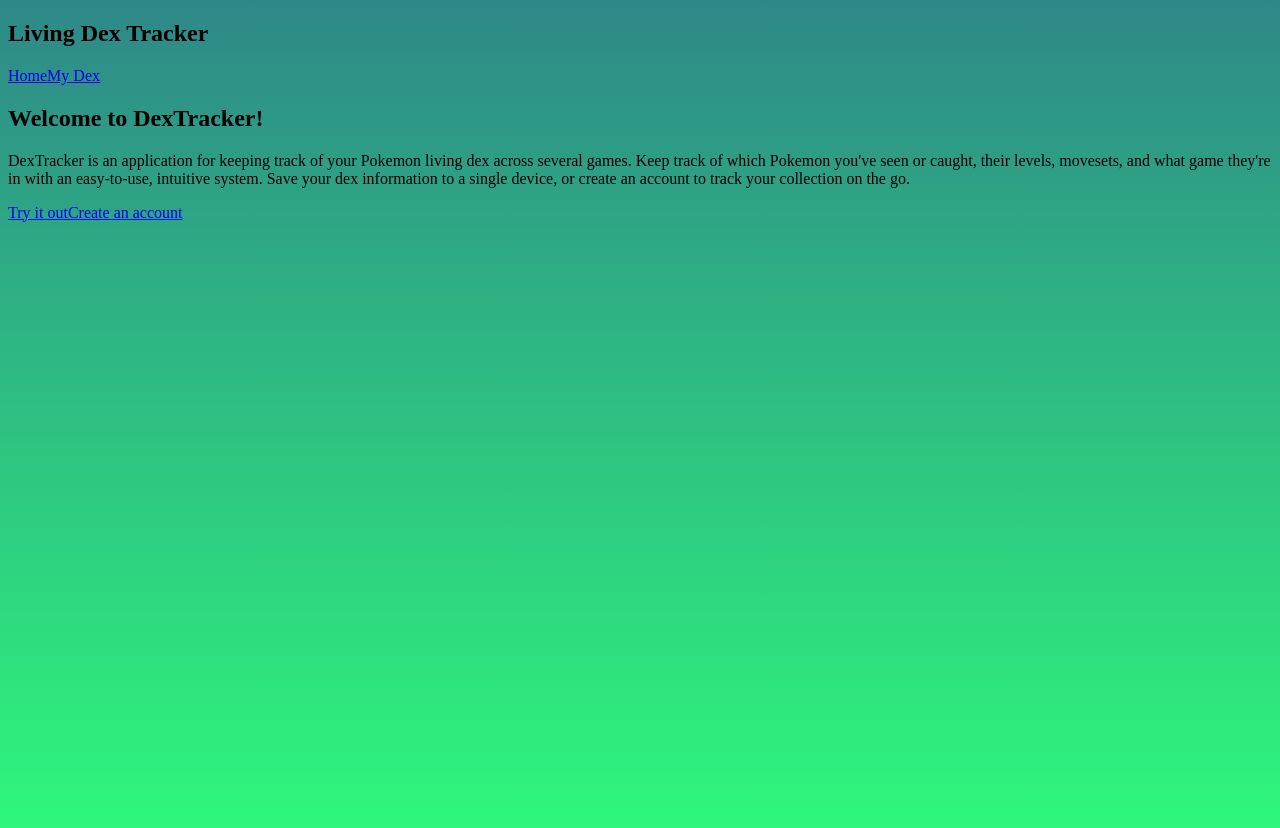
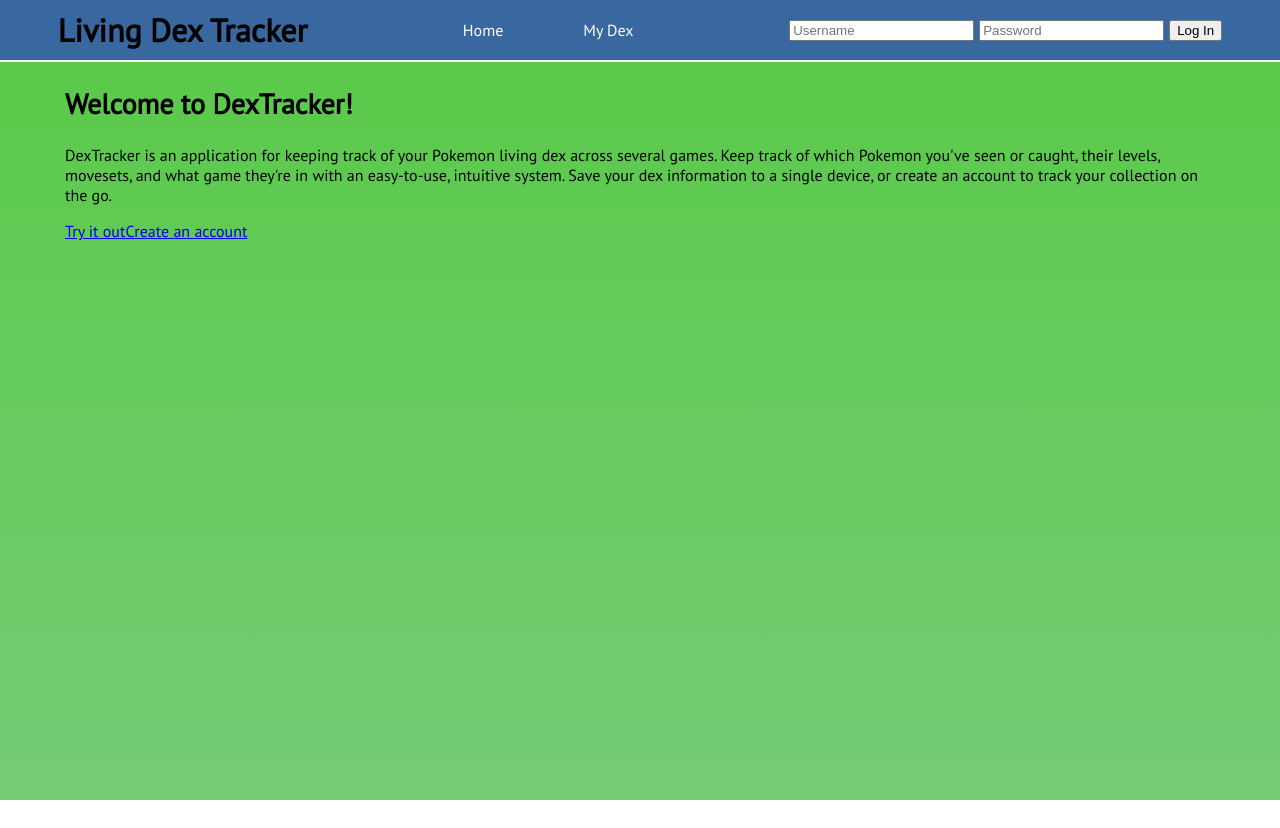
Before and after one commit to searleb45/LivingDexTracker, an Angular app: page / in a window 1280 px wide. After the commit the page ends 800 px from the top, so only its background shows below. Built offline with nearby package versions, Linux system fonts and the light colour scheme.

Commit message:
Convert site header to a component, add (very) basic CSS, start converting pokemon list to a more content-rich format

```diff
--- a/src/app/app.component.html
+++ b/src/app/app.component.html
@@ -1,7 +1,5 @@
-<nav class="main-nav">
-  <h1>Living Dex Tracker</h1>
-  <a routerLink="/">Home</a>
-  <a routerLink="/pkmnList">My Dex</a>
-</nav>
+<app-site-header></app-site-header>
 
+<main class="main-content-area">
 <router-outlet></router-outlet>
+</main>
--- a/src/app/app.module.ts
+++ b/src/app/app.module.ts
@@ -6,13 +6,15 @@
 import { PkmnListComponent } from './pkmn-list/pkmn-list.component';
 import { PkmnDetailComponent } from './pkmn-detail/pkmn-detail.component';
 import { HomeComponent } from './home/home.component';
+import { SiteHeaderComponent } from './site-header/site-header.component';
 
 @NgModule({
   declarations: [
     AppComponent,
     PkmnListComponent,
     PkmnDetailComponent,
-    HomeComponent
+    HomeComponent,
+    SiteHeaderComponent
   ],
   imports: [
     BrowserModule,
--- a/src/app/pkmn-list/pkmn-list.component.html
+++ b/src/app/pkmn-list/pkmn-list.component.html
@@ -3,3 +3,14 @@
     {{pokemon.name}}
   </li>
 </ul>
+
+<div class="pokemon-list">
+  <div *ngFor="let pokemon of pkmnList" class="pokemon pokemon-{{pokemon.nationalDexNum}}">
+    <a routerLink="/pkmn/{{pokemon.nationalDexNum}}">
+      <img src="https://img.pokemondb.net/sprites/omega-ruby-alpha-sapphire/dex/normal/{{pokemon.name.toLowerCase()}}.png">
+      <p>{{pokemon.name}}</p>
+      <p>{{pokemon.type1}}</p>
+      <p *ngIf="pokemon.type2">{{pokemon.type2}}</p>
+    </a>
+  </div>
+</div>
--- /dev/null
+++ b/src/app/site-header/site-header.component.html
@@ -0,0 +1,14 @@
+<nav class="main-nav">
+  <h1>Living Dex Tracker</h1>
+
+  <nav class="subnav">
+    <a routerLink="/">Home</a>
+    <a routerLink="/pkmnList">My Dex</a>
+  </nav>
+
+  <form id="login">
+    <input type="text" placeholder="Username" aria-label="Username" />
+    <input type="password" placeholder="Password" aria-label="Password" />
+    <input type="submit" value="Log In" />
+  </form>
+</nav>
--- /dev/null
+++ b/src/app/site-header/site-header.component.scss
@@ -0,0 +1,24 @@
+@import '../../styles/colors';
+
+.main-nav {
+  display: flex;
+  align-items: center;
+  justify-content: space-around;
+  background-color: $header-bg-color;
+  border-bottom: 2px solid $header-accent-color;
+
+  a {
+    color: $header-accent-color;
+    text-decoration: none;
+    display: inline-block;
+    padding: 20px 40px;
+  }
+
+  form input {
+    margin-right: 5px;
+
+    &:last-child {
+      margin: 0;
+    }
+  }
+}
--- /dev/null
+++ b/src/app/site-header/site-header.component.ts
@@ -0,0 +1,15 @@
+import { Component, OnInit } from '@angular/core';
+
+@Component({
+  selector: 'app-site-header',
+  templateUrl: './site-header.component.html',
+  styleUrls: ['./site-header.component.scss']
+})
+export class SiteHeaderComponent implements OnInit {
+
+  constructor() { }
+
+  ngOnInit() {
+  }
+
+}
--- a/src/index.html
+++ b/src/index.html
@@ -7,6 +7,7 @@
 
   <meta name="viewport" content="width=device-width, initial-scale=1">
   <link rel="icon" type="image/x-icon" href="favicon.ico">
+  <link href="https://fonts.googleapis.com/css?family=PT+Sans&display=swap" rel="stylesheet">
 </head>
 <body>
   <app-root></app-root>
--- a/src/styles.scss
+++ b/src/styles.scss
@@ -1,7 +1,32 @@
 /* You can add global styles to this file, and also import other style files */
+@import 'styles/colors';
+@import 'styles/mixins';
+@import 'styles/typography';
+@import 'styles/buttons';
+
+* {
+  box-sizing: border-box;
+}
+
+html {
+  font-size: 16px;
+}
+
 body {
-  background-color: #2ef77b;
-  background: linear-gradient(#2e8888, #2ef77b);
+  background-color: $bg-color-2;
+  background: linear-gradient($bg-color-1, $bg-color-2);
   background-repeat: no-repeat;
   min-height: 100vh;
+  margin: 0;
 }
+
+.main-content-area {
+  @include tablet {
+    max-width: 680px;
+    margin: 0 auto;
+  }
+
+  @include desktop {
+    max-width: 1150px;
+  }
+}
--- /dev/null
+++ b/src/styles/_colors.scss
@@ -0,0 +1,5 @@
+$bg-color-1: #58c946;//#2e8888;
+$bg-color-2: #75cd76;//#2ef77b;
+
+$header-bg-color: #3968a0;
+$header-accent-color: #fefdf9;
--- /dev/null
+++ b/src/styles/_mixins.scss
@@ -0,0 +1,15 @@
+$mobile-min-width: 0;
+$tablet-min-width: 720px;
+$desktop-min-width: 1200px;
+
+@mixin tablet {
+  @media screen and (min-width: #{$tablet-min-width}) {
+    @content;
+  }
+}
+
+@mixin desktop {
+  @media screen and (min-width: #{$desktop-min-width}) {
+    @content;
+  }
+}
--- /dev/null
+++ b/src/styles/_typography.scss
@@ -0,0 +1,29 @@
+body {
+  font-family: 'PT Sans', sans-serif;
+}
+
+h1 {
+  font-size: 2rem;
+  margin: 0.5rem 0;
+}
+
+h2 {
+  font-size: 1.75rem;
+}
+
+h3 {
+  font-size: 1.5rem;
+}
+
+h4 {
+  font-size: 1.25rem;
+}
+
+h5 {
+  font-size: 1rem;
+  text-transform: uppercase;
+}
+
+h6 {
+  font-size: 1rem;
+}
```
Also changed, not shown: src/styles/_buttons.scss (added), 1 other file (tests, documents, lock files or other folders).
